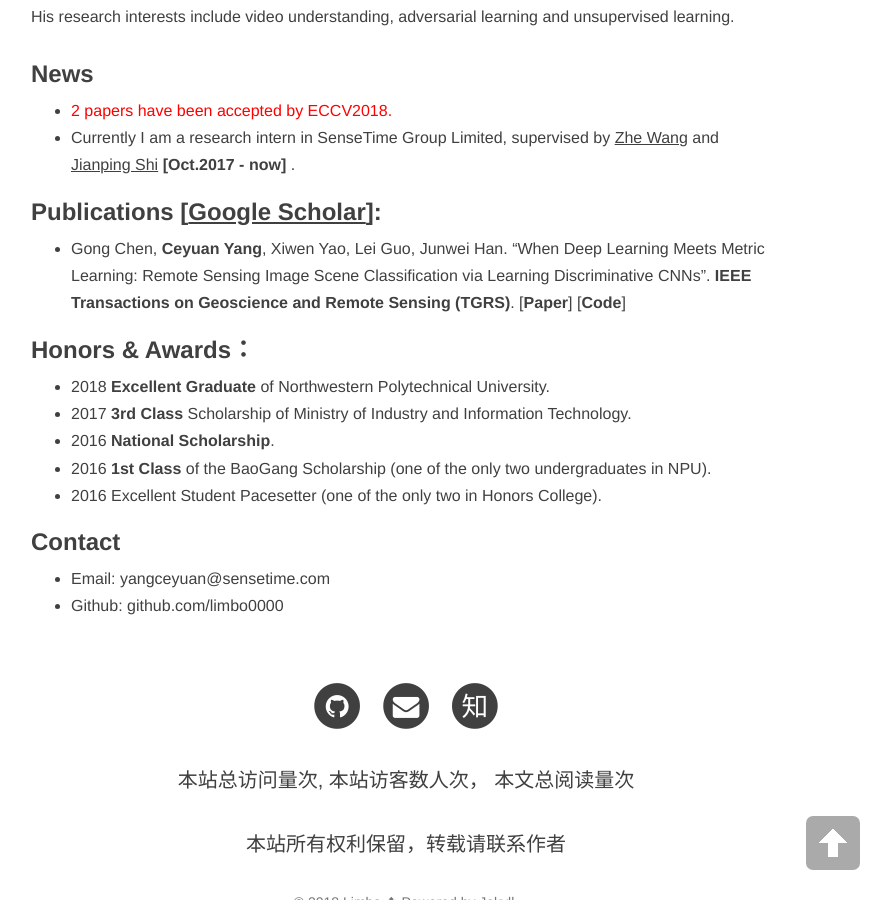
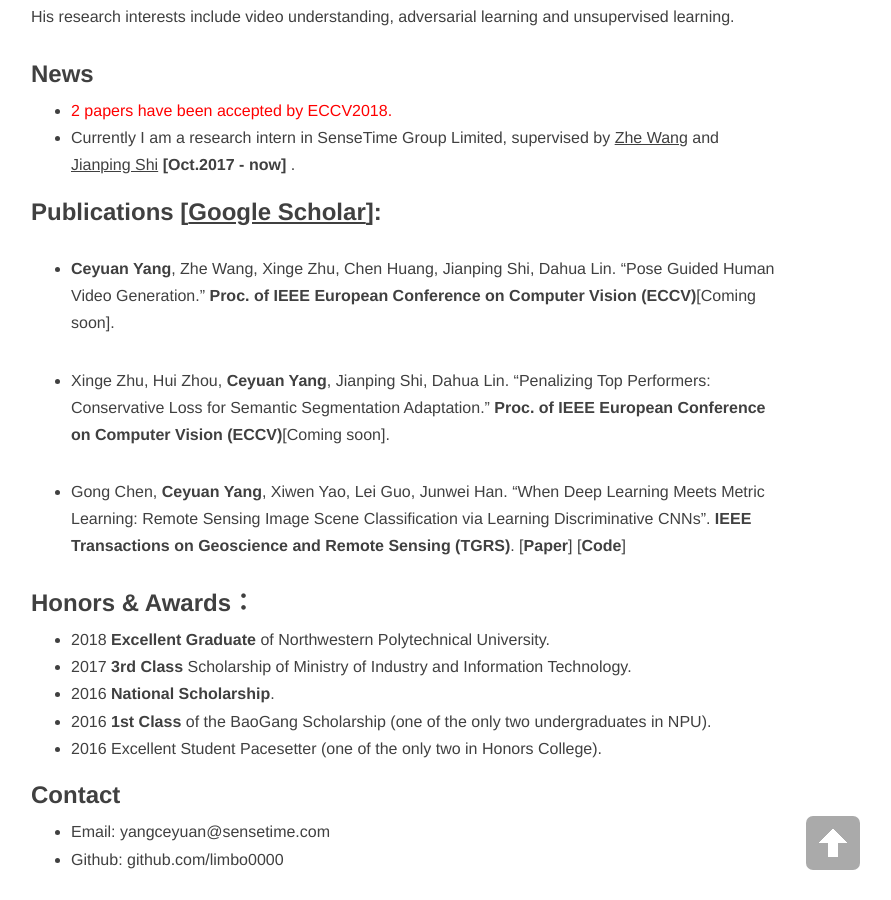
Before and after one commit to trchen12/trchen12.github.io, a Jekyll site: the page built from about.md, in a window 1280 px wide and 900 px high, scrolled down 685 px. Shown: the whole window, without its empty margins (234-1125 px from the left). Built offline with Jekyll 4.4.1, drawn with Linux system fonts in a browser that asks for light colours; nearby versions of some CDN libraries; comment, search, counter and statistics services are not loaded.

Commit message:
Update about.md

```diff
--- a/about.md
+++ b/about.md
@@ -17,6 +17,10 @@
 - Currently I am a research intern in [SenseTime Group Limited](https://www.sensetime.com/), supervised by [<U>Zhe Wang</U>](http://www.ee.cuhk.edu.hk/~zwang/) and [<U>Jianping Shi</U>](http://shijianping.me/) **[Oct.2017 - now]** .
 
 ### Publications [[<U>Google Scholar</U>](https://scholar.google.com.hk/citations?hl=zh-TW&user=Rfj4jWoAAAAJ&view_op=list_works&gmla=AJsN-F4cbwn2BxbxEqAVrZvFbYCb9xhemNwPSdbWoRBLR7uixoeKEpAGSVr9WfByTZ84Y4mdu8ZqXtAoTAHOISA4uYnrPMlkBro6o75XfFo_DpPBZ0xxNts)]:
+- **Ceyuan Yang**, Zhe Wang, Xinge Zhu, Chen Huang, Jianping Shi, Dahua Lin. "Pose Guided Human Video Generation." **Proc. of IEEE European Conference on Computer Vision (ECCV)**[Coming soon].
+
+- Xinge Zhu, Hui Zhou, **Ceyuan Yang**, Jianping Shi, Dahua Lin. "Penalizing Top Performers: Conservative Loss for Semantic Segmentation Adaptation." **Proc. of IEEE European Conference on Computer Vision (ECCV)**[Coming soon].
+
 - Gong Chen, **Ceyuan Yang**, Xiwen Yao, Lei Guo, Junwei Han. "When Deep Learning Meets Metric Learning: Remote Sensing Image Scene Classification via Learning Discriminative CNNs". **IEEE Transactions on Geoscience and Remote Sensing (TGRS)**. [[**Paper**](http://ieeexplore.ieee.org/document/8252784/)] [[**Code**](https://github.com/limbo0000/PairLoss)]
 
 ### Honors & Awards：
```
